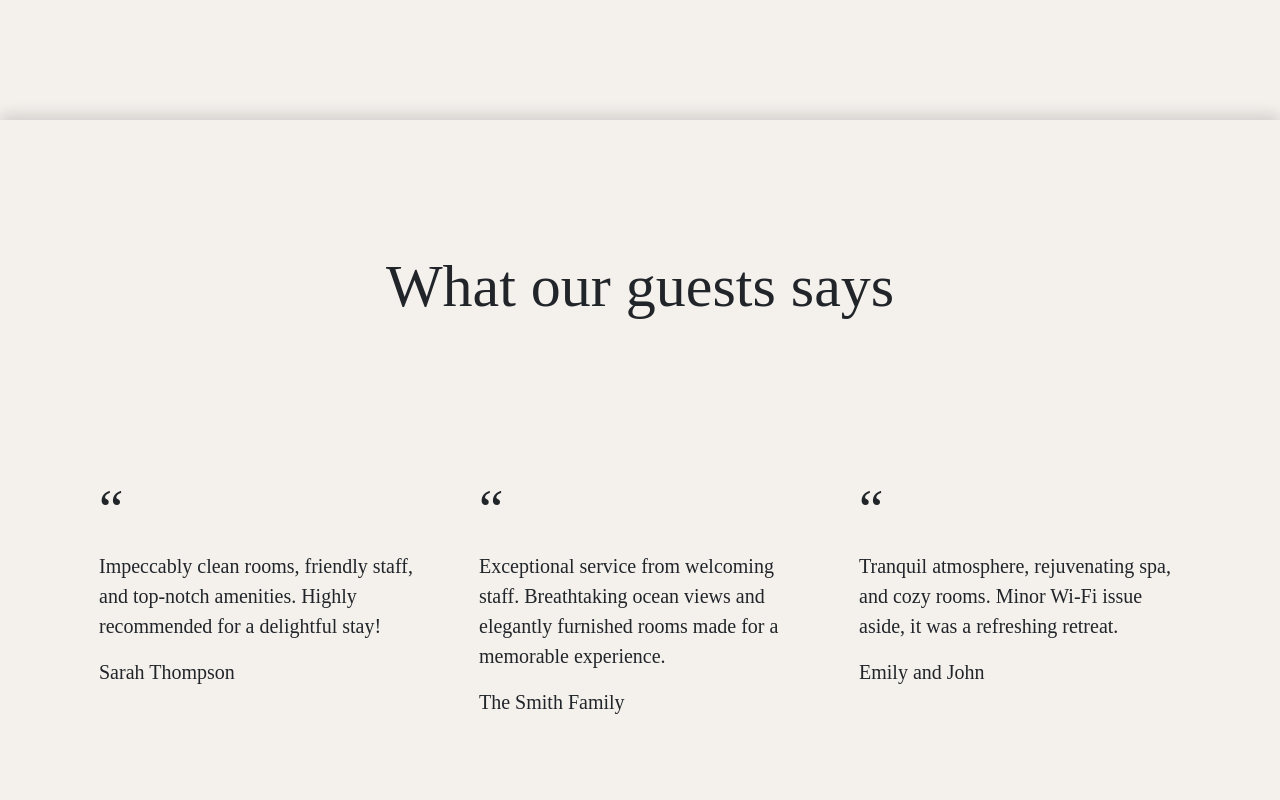
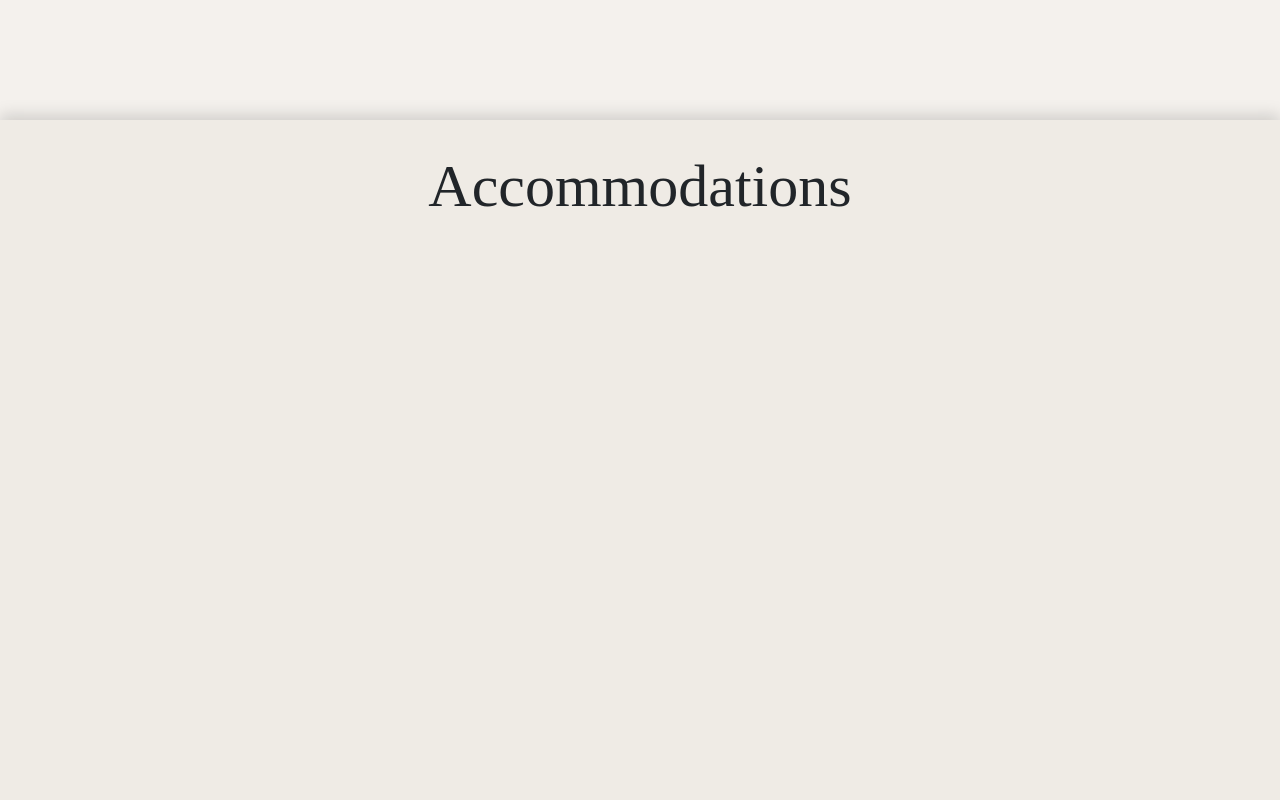
Before and after one commit to rohanpatel05/Hotel-Booking-System-Frontend, a React (Create React App) app: page / in a window 1280 px wide. Shown: the part 1480-2280 px from the top of the page. Built offline with nearby package versions, Linux system fonts and the light colour scheme; a web font is replaced by a local one.

Commit message:
Added accommodations section to the home page.

```diff
--- a/src/pages/Home.js
+++ b/src/pages/Home.js
@@ -1,6 +1,7 @@
 import React from "react";
 import WelcomeSectiom from "./Welcome/index.js";
 import GuestReviewSectiom from "./GuestReview/index.js";
+import AccommodationsSection from "./Accommodations/index.js";
 import AboutUsSection from "./AboutUs/index.js";
 import FooterSection from "../components/Footer/index.js";
 
@@ -8,8 +9,9 @@ function Home() {
   return (
     <>
       <WelcomeSectiom />
+      <GuestReviewSectiom />
+      <AccommodationsSection />
       <AboutUsSection />
-      <GuestReviewSectiom />
       <FooterSection />
     </>
   );
```
